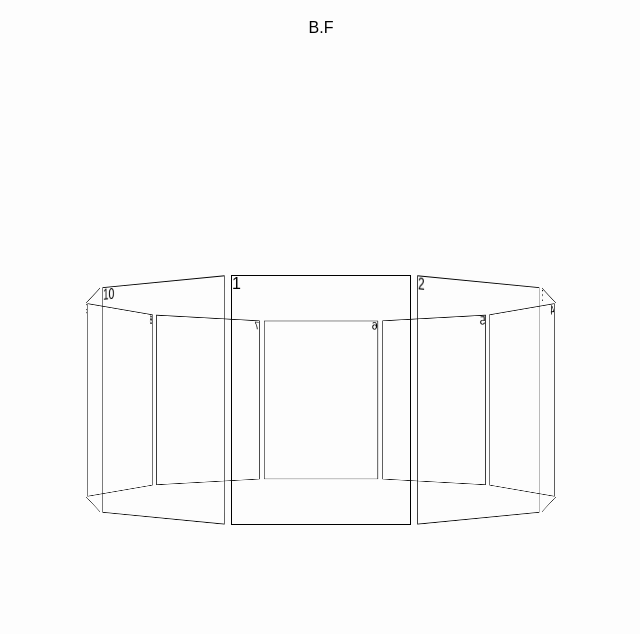
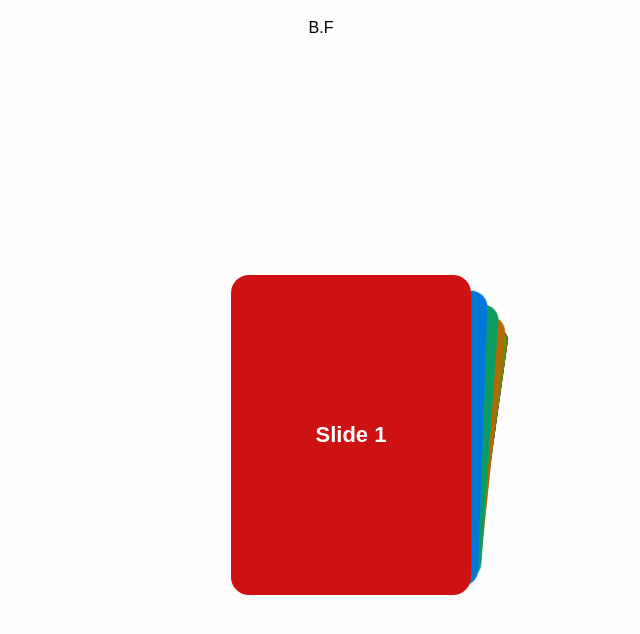
Before and after one commit to gywns022727/boring-fox, a React (Create React App) app: page / in a window 1280 px wide. Shown: the top 634 px of the page, without its empty margins (319-959 px from the left). Built offline with nearby package versions, Linux system fonts and the light colour scheme; a web font is replaced by a local one.

Commit message:
main page update

```diff
--- a/package.json
+++ b/package.json
@@ -13,6 +13,7 @@
     "@types/react-router-dom": "^5.3.3",
     "@types/react-spinner": "^0.2.1",
     "@types/styled-components": "^5.1.28",
+    "@types/swiper": "^6.0.0",
     "framer-motion": "^10.16.4",
     "react": "^18.2.0",
     "react-dom": "^18.2.0",
@@ -20,6 +21,7 @@
     "react-scripts": "5.0.1",
     "react-spinners": "^0.13.8",
     "styled-reset": "^4.5.1",
+    "swiper": "^10.3.1",
     "typescript": "^4.9.5",
     "v6": "^0.0.0",
     "web-vitals": "^2.1.4"
--- /dev/null
+++ b/src/Components/Sign/index.tsx
@@ -0,0 +1,43 @@
+import React from "react";
+import { Sign } from "./style";
+import { useNavigate } from "react-router-dom";
+import { Swiper, SwiperSlide } from "swiper/react";
+import "swiper/css";
+import "swiper/css/effect-cards";
+import "./style.css";
+import { EffectCards, History } from "swiper/modules";
+
+export default function Index() {
+  const navigate = useNavigate();
+
+  return (
+    <Sign>
+      <Swiper
+        effect={"cards"}
+        grabCursor={true}
+        history={{
+          key: "slide",
+        }}
+        modules={[EffectCards, History]}
+      >
+        <SwiperSlide data-history="1">Slide 1</SwiperSlide>
+        <SwiperSlide
+          data-history="2"
+          onClick={() => {
+            navigate("ark");
+          }}
+        >
+          Slide 2
+        </SwiperSlide>
+        <SwiperSlide data-history="3">Slide 3</SwiperSlide>
+        <SwiperSlide data-history="4">Slide 4</SwiperSlide>
+        <SwiperSlide data-history="5">Slide 5</SwiperSlide>
+        <SwiperSlide data-history="6">Slide 6</SwiperSlide>
+        <SwiperSlide data-history="7">Slide 7</SwiperSlide>
+        <SwiperSlide data-history="8">Slide 8</SwiperSlide>
+        <SwiperSlide data-history="9">Slide 9</SwiperSlide>
+        <SwiperSlide data-history="10">Slide 10</SwiperSlide>
+      </Swiper>
+    </Sign>
+  );
+}
--- /dev/null
+++ b/src/Components/Sign/style.css
@@ -0,0 +1,54 @@
+.swiper {
+  width: 240px;
+  height: 320px;
+}
+
+.swiper-slide {
+  display: flex;
+  align-items: center;
+  justify-content: center;
+  border-radius: 18px;
+  font-size: 22px;
+  font-weight: bold;
+  color: #fff;
+}
+
+.swiper-slide:nth-child(1n) {
+  background-color: rgb(206, 17, 17);
+}
+
+.swiper-slide:nth-child(2n) {
+  background-color: rgb(0, 140, 255);
+}
+
+.swiper-slide:nth-child(3n) {
+  background-color: rgb(10, 184, 111);
+}
+
+.swiper-slide:nth-child(4n) {
+  background-color: rgb(211, 122, 7);
+}
+
+.swiper-slide:nth-child(5n) {
+  background-color: rgb(118, 163, 12);
+}
+
+.swiper-slide:nth-child(6n) {
+  background-color: rgb(180, 10, 47);
+}
+
+.swiper-slide:nth-child(7n) {
+  background-color: rgb(35, 99, 19);
+}
+
+.swiper-slide:nth-child(8n) {
+  background-color: rgb(0, 68, 255);
+}
+
+.swiper-slide:nth-child(9n) {
+  background-color: rgb(218, 12, 218);
+}
+
+.swiper-slide:nth-child(10n) {
+  background-color: rgb(54, 94, 77);
+}
--- /dev/null
+++ b/src/Components/Sign/style.ts
@@ -0,0 +1,14 @@
+import styled from "styled-components";
+
+export const Sign = styled.article`
+  position: absolute;
+  width: 180px;
+  height: 250px;
+`;
+
+export const MainTitle = styled.div`
+  position: absolute;
+  background-color: red;
+`;
+
+export const Number = styled.h2``;
--- a/src/Page/Main/index.tsx
+++ b/src/Page/Main/index.tsx
@@ -1,30 +1,13 @@
 import { useContext } from "react";
-import { useNavigate } from "react-router-dom";
+import { MainContainer, LoadingContainer } from "./style";
 import { motion } from "framer-motion";
-import {
-  LoadingContext,
-  CountContext,
-} from "../../Components/Context/ContextApi";
-import {
-  MainContainer,
-  LoadingContainer,
-  Scroll,
-  ContentBox,
-  Content,
-} from "./style";
+import BeatLoader from "react-spinners/BeatLoader";
+import { LoadingContext } from "../../Components/Context/ContextApi";
 import Header from "../../Components/Layout/Header";
-import BeatLoader from "react-spinners/BeatLoader";
+import Sign from "../../Components/Sign";
 
 export default function Index() {
   const { isLoading, setIsLoading } = useContext(LoadingContext);
-  const { isCount, setIsCount } = useContext(CountContext);
-  const navigate = useNavigate();
-
-  const ScrollEvent = (e: React.MouseEvent<HTMLElement>) => {
-    e.clientX > window.screen.width / 2
-      ? setIsCount(isCount - 1)
-      : setIsCount(isCount + 1);
-  };
 
   setTimeout(() => {
     setIsLoading(true);
@@ -37,37 +20,10 @@ export default function Index() {
       exit={{ opacity: 0 }}
     >
       {isLoading ? (
-        <div
-          onClick={(e) => {
-            ScrollEvent(e);
-          }}
-        >
+        <div>
           <Header />
           <MainContainer>
-            <Scroll
-              onClick={(e) => {
-                e.stopPropagation();
-              }}
-            >
-              <ContentBox transform={(isCount / 10) * -360}>
-                <Content
-                  onClick={() => {
-                    navigate("/ark");
-                  }}
-                >
-                  1
-                </Content>
-                <Content>2</Content>
-                <Content>3</Content>
-                <Content>4</Content>
-                <Content>5</Content>
-                <Content>6</Content>
-                <Content>7</Content>
-                <Content>8</Content>
-                <Content>9</Content>
-                <Content>10</Content>
-              </ContentBox>
-            </Scroll>
+            <Sign />
           </MainContainer>
         </div>
       ) : (
--- a/src/Page/Main/style.ts
+++ b/src/Page/Main/style.ts
@@ -1,6 +1,6 @@
 import styled from "styled-components";
 
-export const MainContainer = styled.div`
+export const MainContainer = styled.section`
   display: flex;
   justify-content: center;
   align-items: center;
@@ -9,63 +9,10 @@ export const MainContainer = styled.div`
   overflow-x: hidden;
 `;
 
-export const LoadingContainer = styled.div`
+export const LoadingContainer = styled.section`
   width: 100vw;
   height: 100vh;
   display: flex;
   justify-content: center;
   align-items: center;
 `;
-
-export const Scroll = styled.div`
-  position: relative;
-  width: 180px;
-  height: 250px;
-  perspective: 1000px;
-`;
-
-export const ContentBox = styled.div<{ transform: number | string }>`
-  width: 100%;
-  height: 100%;
-  position: absolute;
-  transform: translateZ(-288px) rotateY(${(props) => props.transform}deg);
-  transform-style: preserve-3d;
-  transition: transform 1s;
-  :nth-child(1) {
-    transform: rotateY(36deg) translateZ(288px);
-  }
-  :nth-child(2) {
-    transform: rotateY(72deg) translateZ(288px);
-  }
-  :nth-child(3) {
-    transform: rotateY(108deg) translateZ(288px);
-  }
-  :nth-child(4) {
-    transform: rotateY(144deg) translateZ(288px);
-  }
-  :nth-child(5) {
-    transform: rotateY(180deg) translateZ(288px);
-  }
-  :nth-child(6) {
-    transform: rotateY(216deg) translateZ(288px);
-  }
-  :nth-child(7) {
-    transform: rotateY(252deg) translateZ(288px);
-  }
-  :nth-child(8) {
-    transform: rotateY(288deg) translateZ(288px);
-  }
-  :nth-child(9) {
-    transform: rotateY(324deg) translateZ(288px);
-  }
-  :nth-child(10) {
-    transform: rotateY(360deg) translateZ(288px);
-  }
-`;
-
-export const Content = styled.div`
-  position: absolute;
-  width: 180px;
-  height: 250px;
-  border: 1px solid #000;
-`;
--- a/src/Router/Router.tsx
+++ b/src/Router/Router.tsx
@@ -18,7 +18,7 @@ export default function Router() {
           <AnimatePresence>
             <BrowserRouter>
               <Routes>
-                <Route path="/" element={<Main />} />
+                <Route path="/*" element={<Main />} />
                 <Route path="/ark" element={<Ark />} />
               </Routes>
             </BrowserRouter>
--- a/src/Style/index.ts
+++ b/src/Style/index.ts
@@ -14,6 +14,7 @@ const GlobalStyle = createGlobalStyle`
   body {
     font-family: "IBM Plex Sans KR", sans-serif;
     background-color: #FDFDFD;
+    user-select: none;
   }
 
   img {
```
Also changed, not shown: 2 other files (tests, documents, lock files or other folders).
